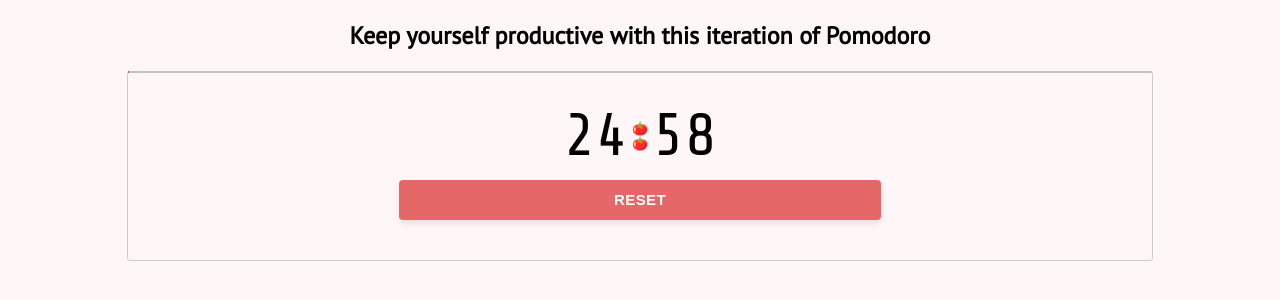
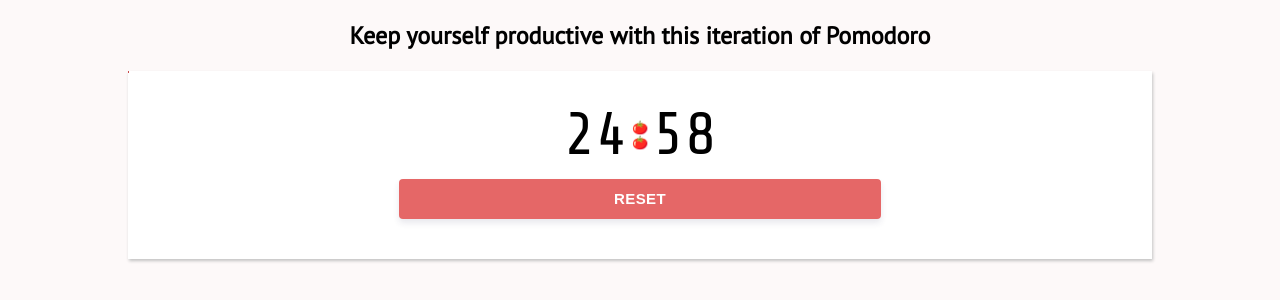
Before and after one commit to eritscher/tomato, a React (Create React App) app: page / in a window 1280 px wide. Both pictures are taken after a click on the button "I NEED TO WORK". Shown: the top 300 px of the page. Built offline with nearby package versions, Linux system fonts and the light colour scheme.

Commit message:
box-shadow > border

```diff
--- a/src/App.css
+++ b/src/App.css
@@ -11,7 +11,7 @@
 .App-Header {
 }
 .App-Container {
-    border: 1px solid #ccc;
-  border-radius: 3px;
+  background: #fff;
+  box-shadow: 1px 2px 3px #c3c3c3;
     width: 80%;
 }
--- a/src/components/Timer/Timer.css
+++ b/src/components/Timer/Timer.css
@@ -6,10 +6,10 @@
 .progress {
     width: 100%;
     position: absolute;
-    top: -1px;
+    top: 0;
     left: 0;
     height: 2px;
-    background: #c3c3c3;
+
 }
 
 .inner-progress {
--- a/src/index.css
+++ b/src/index.css
@@ -6,5 +6,5 @@
     padding: 0;
     height: 100%;
     font-family: 'PT Sans', sans-serif;
-    background: #fff7f7;
+    background: rgba(245, 219, 219, .15);
 }
```
